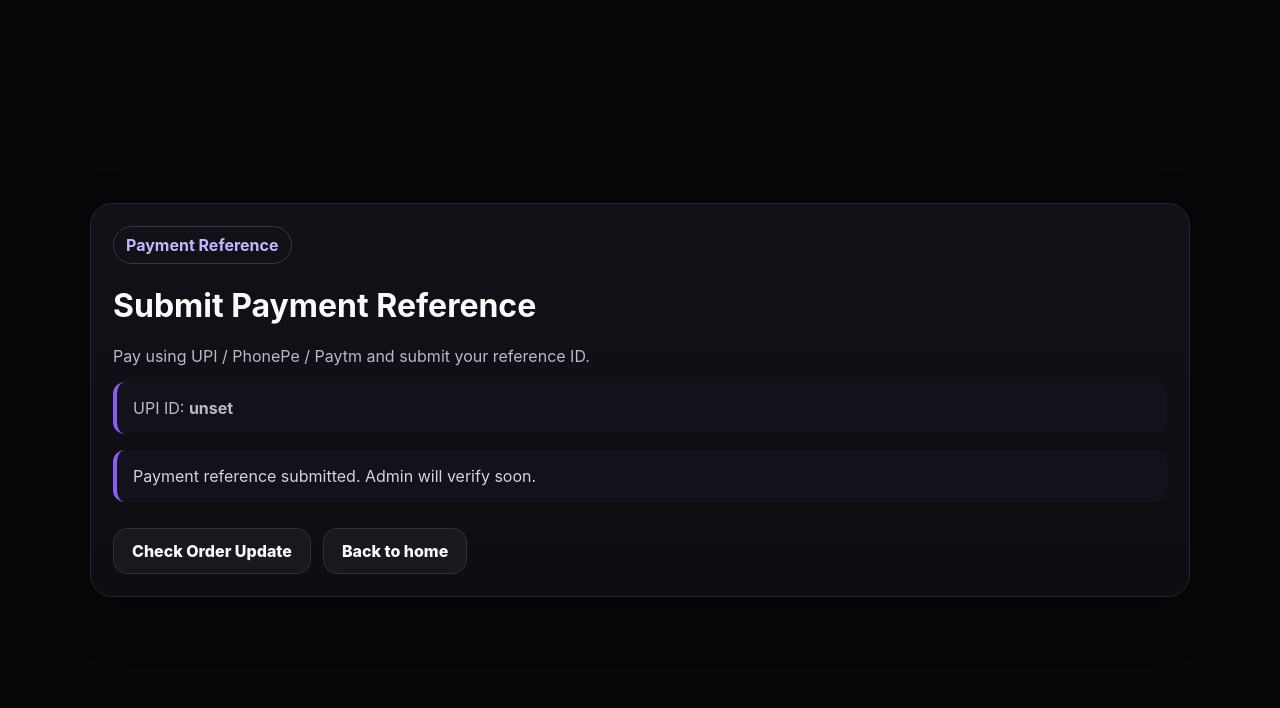
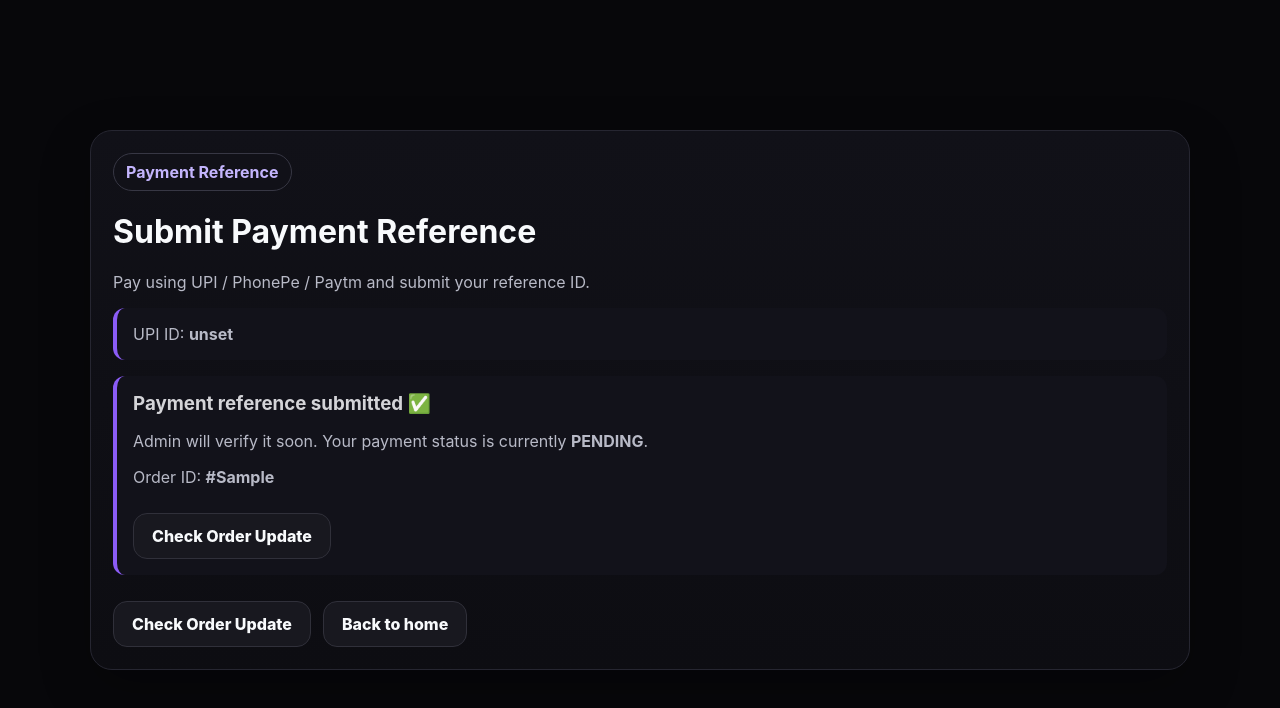
Before and after one commit to ankitraj21805-lgtm/verifyme-next, a Next.js app in the folder verifyme-vercel-ready/: page /payment in a window 1280 px wide. Both pictures are taken after typing "Sample", "Sample", "Sample" into the empty fields and a click on the button "Submit Payment Reference". Shown: the top 708 px of the page. Built offline with nearby package versions, Linux system fonts and the light colour scheme; no server answers; the database is empty.

Commit message:
feat: show payment reference confirmation to customer

```diff
--- a/verifyme-vercel-ready/app/ui/PaymentForm.js
+++ b/verifyme-vercel-ready/app/ui/PaymentForm.js
@@ -1,8 +1,44 @@
 'use client';
 import { useState } from 'react';
+
 export default function PaymentForm({ orderId }) {
-  const [done,setDone]=useState(false); const [error,setError]=useState('');
-  async function submit(e){e.preventDefault(); setError(''); const data=Object.fromEntries(new FormData(e.currentTarget)); const res=await fetch('/api/payments',{method:'POST',headers:{'Content-Type':'application/json'},body:JSON.stringify(data)}); const json=await res.json(); if(!res.ok){setError(json.error||'Failed');return;} setDone(true)}
-  if(done) return <div className="notice">Payment reference submitted. Admin will verify soon.</div>;
-  return <form className="form" onSubmit={submit}><input className="input" name="order_id" defaultValue={orderId} placeholder="Order ID" required/><input className="input" name="reference_id" placeholder="UPI / PhonePe / Paytm Reference ID" required/><input className="input" name="screenshot_url" placeholder="Screenshot URL optional"/><button className="btn">Submit Payment Reference</button>{error&&<p style={{color:'#f87171'}}>{error}</p>}</form>
+  const [done, setDone] = useState(false);
+  const [submittedOrderId, setSubmittedOrderId] = useState(orderId || '');
+  const [error, setError] = useState('');
+  const [loading, setLoading] = useState(false);
+
+  async function submit(e) {
+    e.preventDefault();
+    setError('');
+    setLoading(true);
+    const data = Object.fromEntries(new FormData(e.currentTarget));
+    const res = await fetch('/api/payments', {
+      method: 'POST',
+      headers: { 'Content-Type': 'application/json' },
+      body: JSON.stringify(data)
+    });
+    const json = await res.json();
+    setLoading(false);
+    if (!res.ok) {
+      setError(json.error || 'Failed');
+      return;
+    }
+    setSubmittedOrderId(data.order_id);
+    setDone(true);
+  }
+
+  if (done) return <div className="notice">
+    <h3>Payment reference submitted ✅</h3>
+    <p>Admin will verify it soon. Your payment status is currently <b>PENDING</b>.</p>
+    <p>Order ID: <b>#{submittedOrderId}</b></p>
+    <div className="actions"><a className="btn secondary" href="/#customer-update">Check Order Update</a></div>
+  </div>;
+
+  return <form className="form" onSubmit={submit}>
+    <input className="input" name="order_id" defaultValue={orderId} placeholder="Order ID" required />
+    <input className="input" name="reference_id" placeholder="UPI / PhonePe / Paytm Reference ID" required />
+    <input className="input" name="screenshot_url" placeholder="Screenshot URL optional" />
+    <button className="btn" disabled={loading}>{loading ? 'Submitting...' : 'Submit Payment Reference'}</button>
+    {error && <p style={{ color: '#f87171' }}>{error}</p>}
+  </form>;
 }
```
